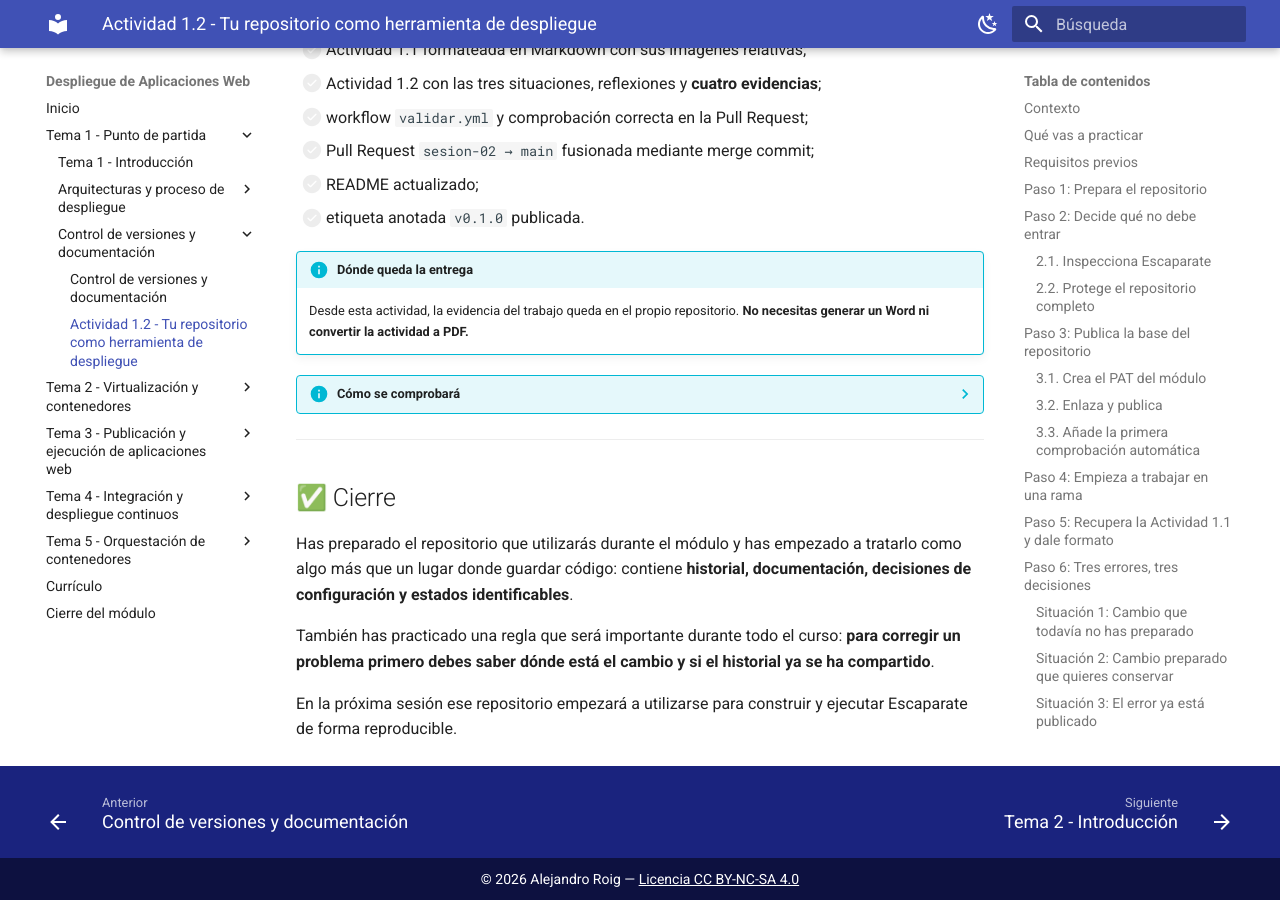
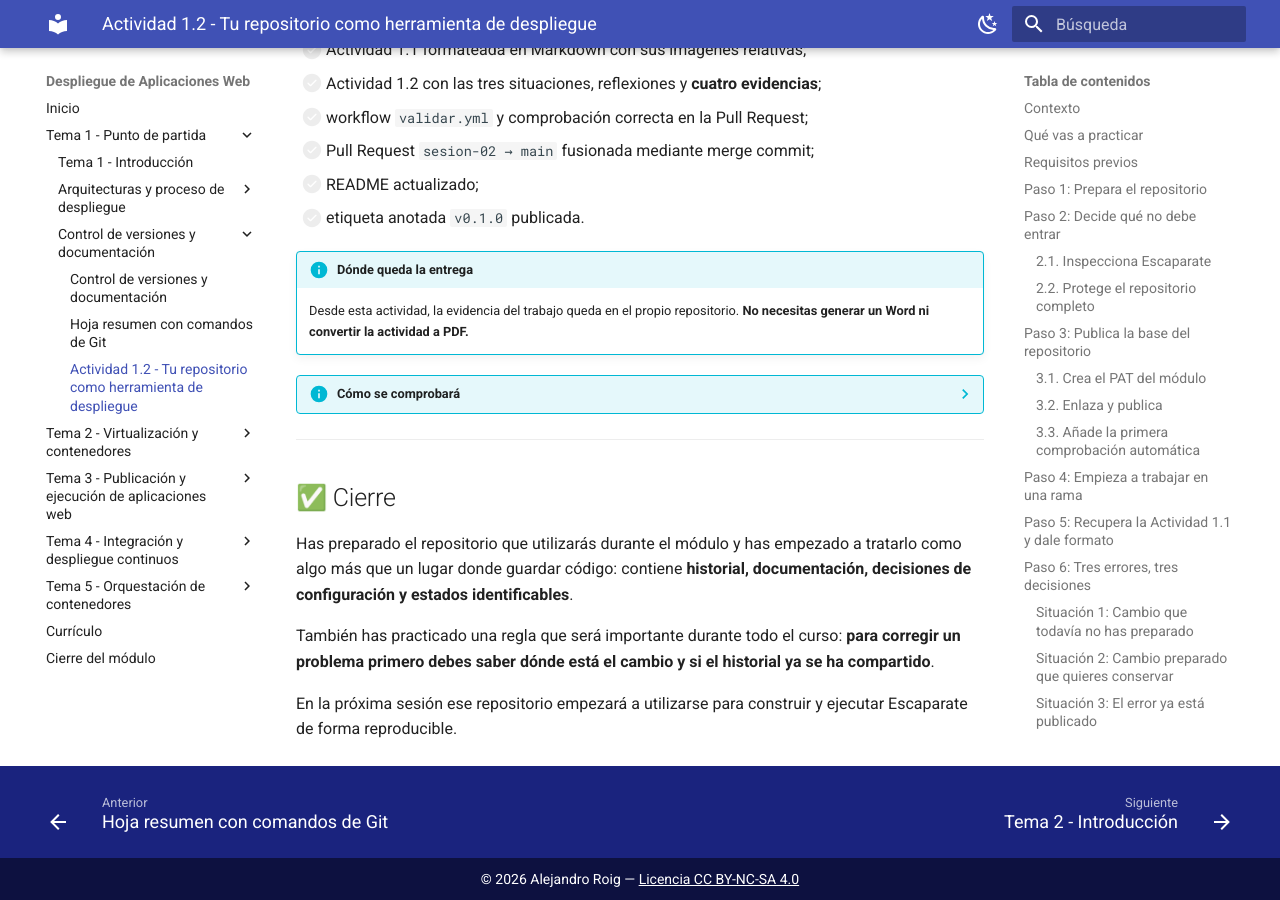
Before and after one commit to alejandroroig/despliegue-daw, an MkDocs documentation site: the page built from docs/tema1/actividad_1_2.md, in a window 1280 px wide and 900 px high, scrolled down 15623 px. Built offline with MkDocs 1.6.1 and Material for MkDocs 9.7.7, drawn with Linux system fonts in a browser that asks for light colours.

Commit message:
Añadir hoja resumen en tema 1 mkdocs.yml
He añadido una hoja para comprobar como añadir elementos y tenerma a mano en el tema.

```diff
--- a/mkdocs.yml
+++ b/mkdocs.yml
@@ -35,6 +35,7 @@ nav:
           - Actividad 1.1 - Qué se puede saber de un despliegue desde fuera: tema1/actividad_1_1.md
       - Control de versiones y documentación:
           - Control de versiones y documentación: tema1/control-versiones-documentacion.md
+          - Hoja resumen con comandos de Git: tema1/ResumenGit.md
           - Actividad 1.2 - Tu repositorio como herramienta de despliegue: tema1/actividad_1_2.md
 
   - Tema 2 - Virtualización y contenedores:
```
